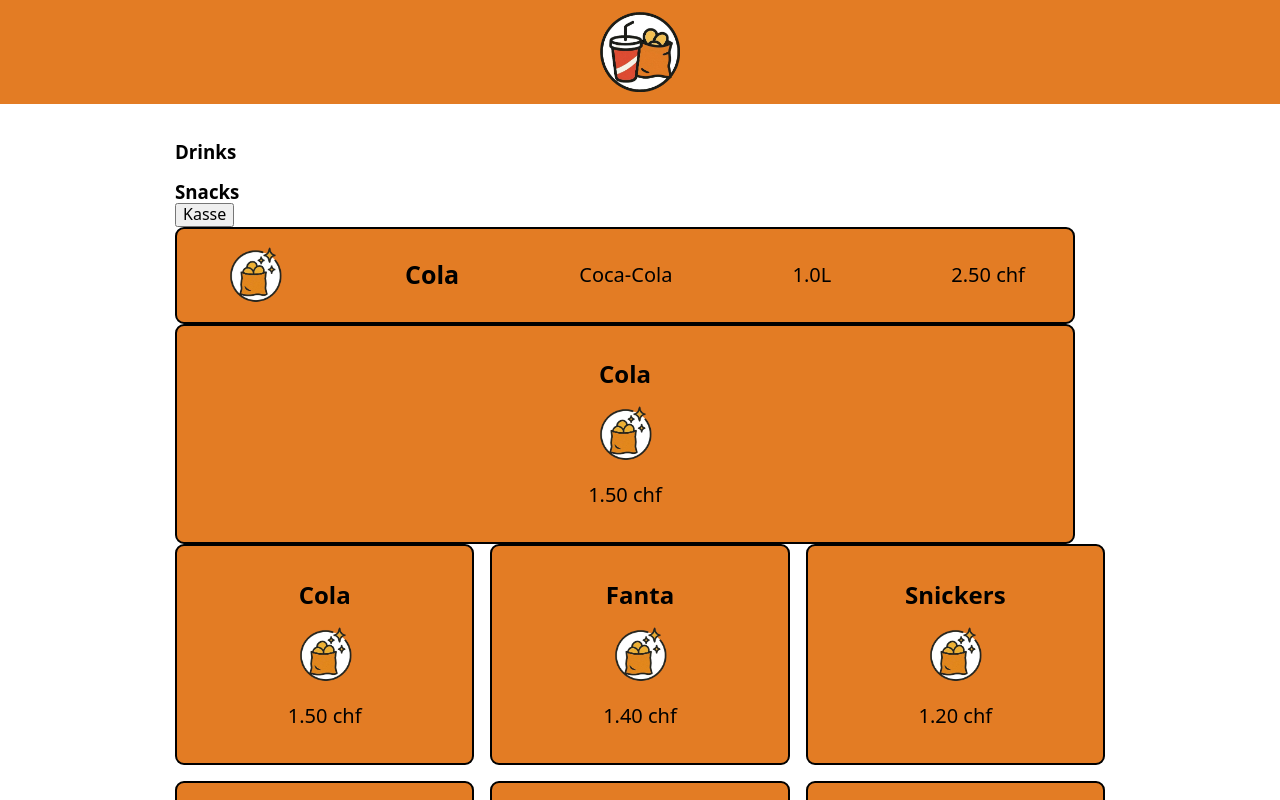
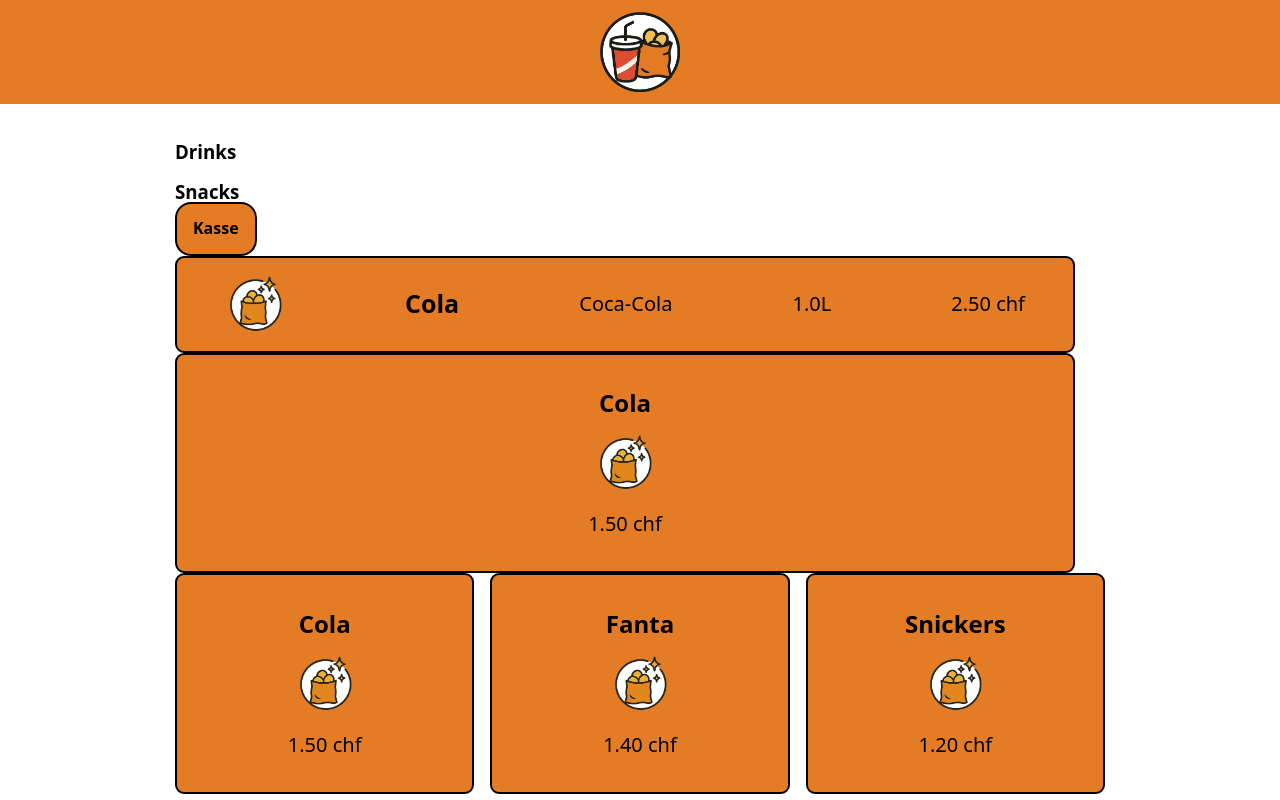
Before and after one commit to mimospychala/backend-GLAB, a React (Vite) app in the folder frontend/: page /componets in a window 1280 px wide. Shown: the top 800 px of the page. Built offline with nearby package versions, Linux system fonts and the light colour scheme.

Commit message:
Button Styling finished

```diff
--- a/frontend/src/components/Button.jsx
+++ b/frontend/src/components/Button.jsx
@@ -1,10 +1,11 @@
 import LinkButton from "./LinkButton";
+import styles from "./Button.module.css"
 import "./Button.module.css"
 
 export default function Button({to = "", children, ...props}){
     return(
         <>
-            {to ? <LinkButton to={to} {...props}>{children}</LinkButton> : <button {...props}>{children}</button>}
+            {to ? <LinkButton to={to} className={styles.button} {...props}>{children}</LinkButton> : <button className={styles.button} {...props}>{children}</button>}
         </>
     )
 }
--- a/frontend/src/components/Button.module.css
+++ b/frontend/src/components/Button.module.css
@@ -0,0 +1,8 @@
+.button{
+    background-color: #E37C24;
+    border-radius: 1rem;
+    border: 2px solid black;
+    padding: 1rem;
+    font-size: 1rem;
+    font-weight: bold;
+}
--- a/frontend/src/routes/ComponetRoute.jsx
+++ b/frontend/src/routes/ComponetRoute.jsx
@@ -3,12 +3,13 @@ import LinkButton from "@/components/LinkButton"
 import ShoppingCartCard from "@/components/ShoppingCartCard"
 import ProductCard from "@/components/ProductCard"
 import ProductCards from "@/components/ProductCards"
+import Button from "@/components/Button"
 
 export default function ComponetRoute() {
     return (
         <>
             <SideBar />
-            <LinkButton to="/kasse">Kasse</LinkButton>
+            <Button>Kasse</Button>
             <ShoppingCartCard product={product[0]} />
             <ProductCard product={product[0]}/>
             <ProductCards products={product}/>
```
